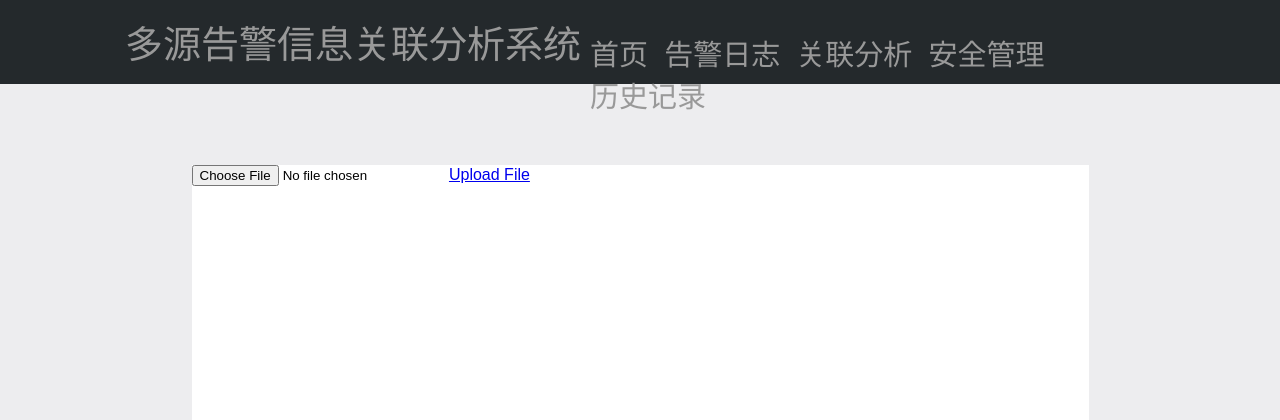
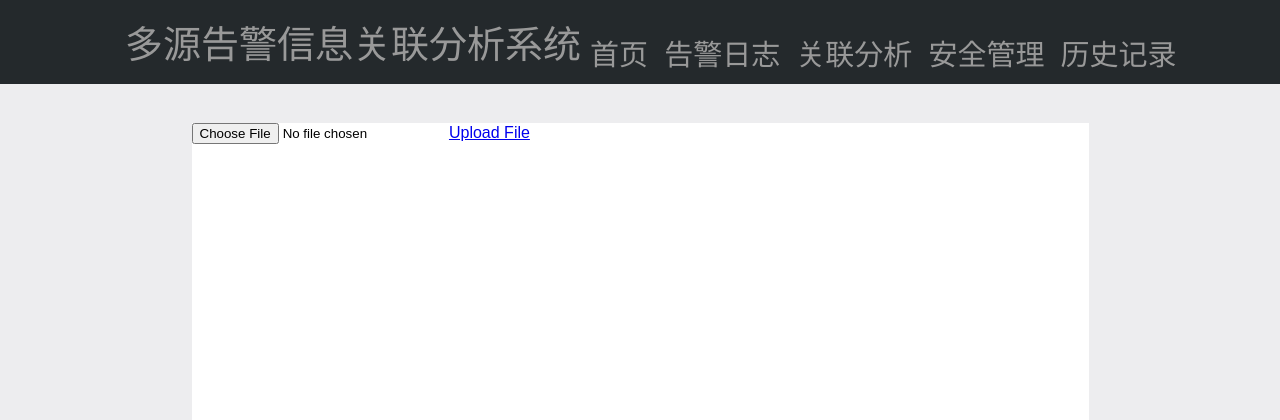
Before and after one commit to sywzh/sywzh-1, a Django app: page /alg/ in a window 1280 px wide. Shown: the top 420 px of the page. Run offline with Django 3.2, Linux system fonts and the light colour scheme; the visitor is signed in with stand-in values (Sample User, id 1); parts of the project's set-up code (start-up, migrations or seed data) failed here and were passed over.

Commit message:
change-width

```diff
--- a/demo/demo/static/css/base.css
+++ b/demo/demo/static/css/base.css
@@ -23,7 +23,7 @@ body {
 }
 .menu {
     /*给他设置一个宽度，不要让它超出*/
-    width:570px;
+    width:600px;
     position: relative;
     top:-20px;
     font-size: 29px;
```
